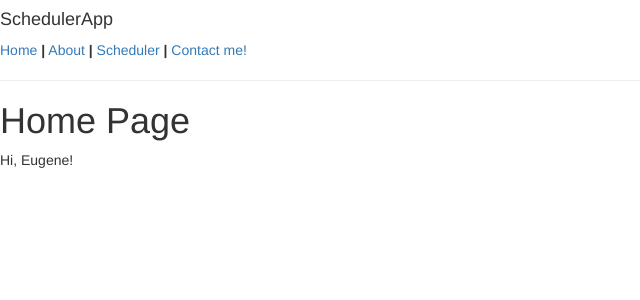
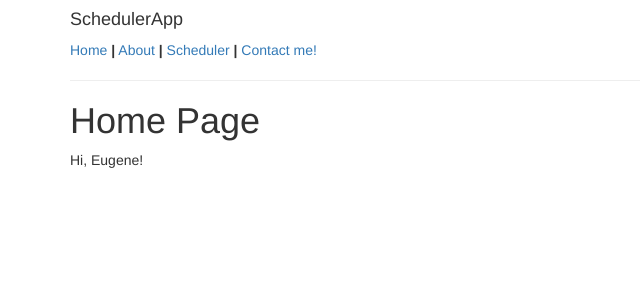
Before and after one commit to ekim1394/SchedulerWebApp, a Flask app: page / in a window 1280 px wide. Shown: the top 300 px of the page, without its empty margins (0-640 px from the left). Run offline with Flask 2, Linux system fonts and the light colour scheme; style sheets or scripts are compiled from the project's sources; some libraries are stand-ins or nearby versions.

Commit message:
adding stylus preprocessor and updating html to put space on sides

```diff
--- /dev/null
+++ b/app/stylus/main.styl
@@ -0,0 +1,3 @@
+container
+    margin 0 auto
+    width 960px
--- a/app/templates/base.html
+++ b/app/templates/base.html
@@ -1,7 +1,10 @@
 <html>
   <head>
     <link href="/static/css/bootstrap.min.css" rel="stylesheet" media="screen">
+    <link href="/static/css/bootstrap-theme.min.css" rel="stylesheet" media="screen">
     <link href="/static/css/bootstrap-responsive.min.css" rel="stylesheet">
+    <link href="/stylus/main.css" rel="stylesheet">
+
     <script src="http://code.jquery.com/jquery-latest.js"></script>
     <script src="/static/js/bootstrap.min.js"></script>
     <meta name="viewport" content="width=device-width, initial-scale=1.0">
@@ -12,6 +15,7 @@
     {% endif %}
   </head>
   <body>
+  <div class="container">
   <h4>SchedulerApp</h4>
     <div> <a href="/index">Home</a>
       <b>|</b> <a href="/about">About</a>
@@ -29,5 +33,6 @@
       {% endif %}
     {% endwith %}
     {% block content %}{% endblock %}
+  </div>
   </body>
 </html>
```
Also changed, not shown: README.md, 4 other files.
